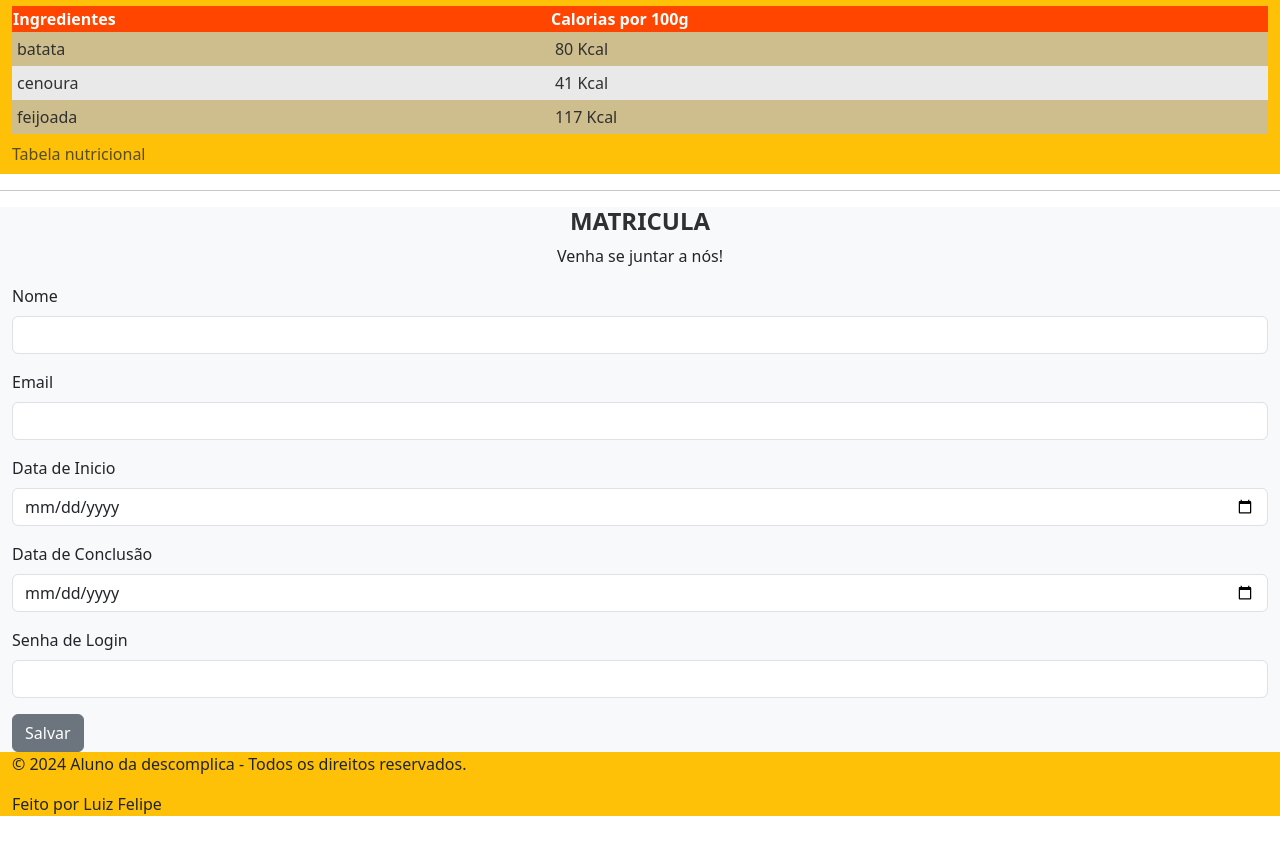
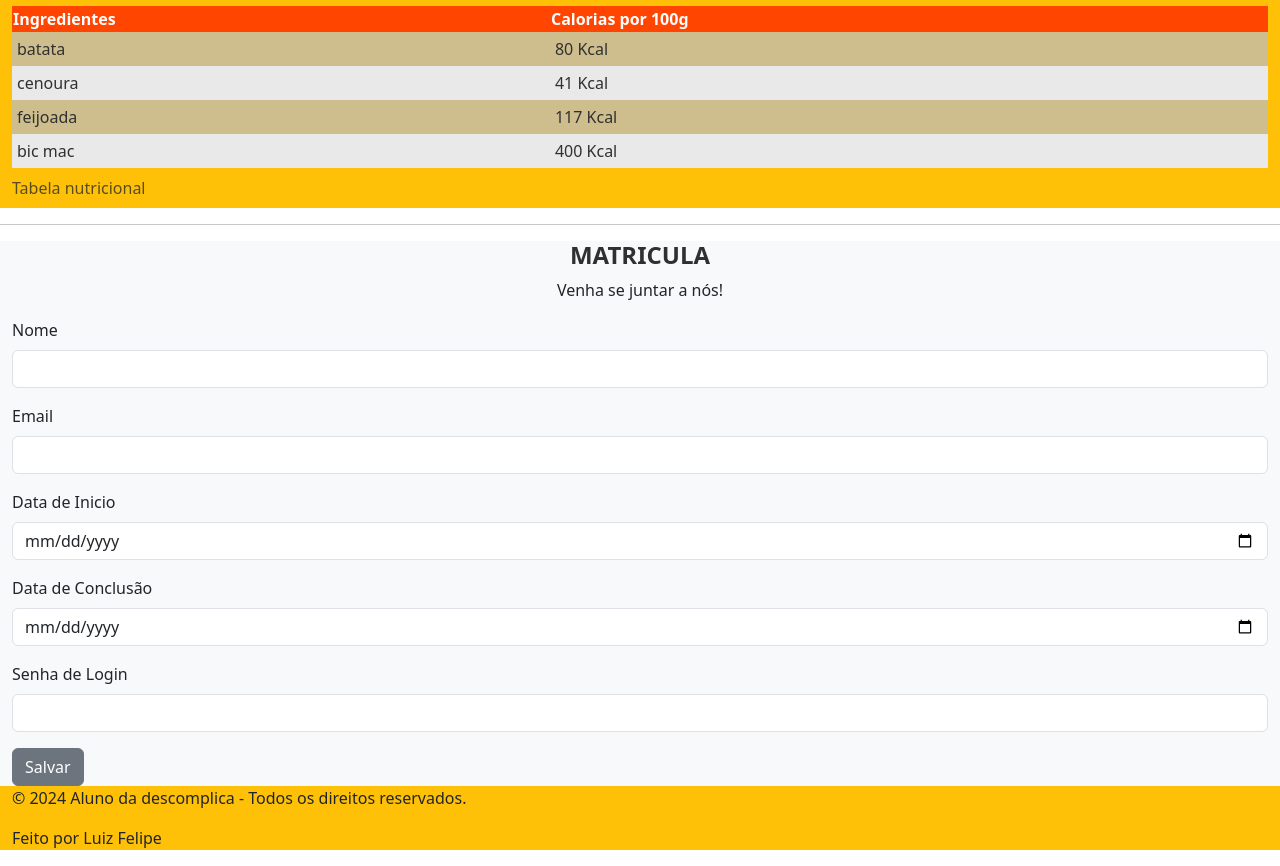
Before and after one commit to Luizf16/Cozinha-feliz, a plain HTML site: page index.html in a window 1280 px wide. Shown: the part 840-1706 px from the top of the page. Before the commit the page ends 1672 px from the top, so only its background shows below. Drawn offline with nearby package versions, Linux system fonts and the light colour scheme.

Commit message:
adicionando bic mac a tabela

```diff
--- a/index.html
+++ b/index.html
@@ -123,6 +123,12 @@
           <td>117 Kcal</td>
 
           </tr>
+
+          <tr>
+            <td>bic mac</td>
+            <td>400 Kcal</td>
+
+            </tr>
     </tbody>
      </table>
 
```
